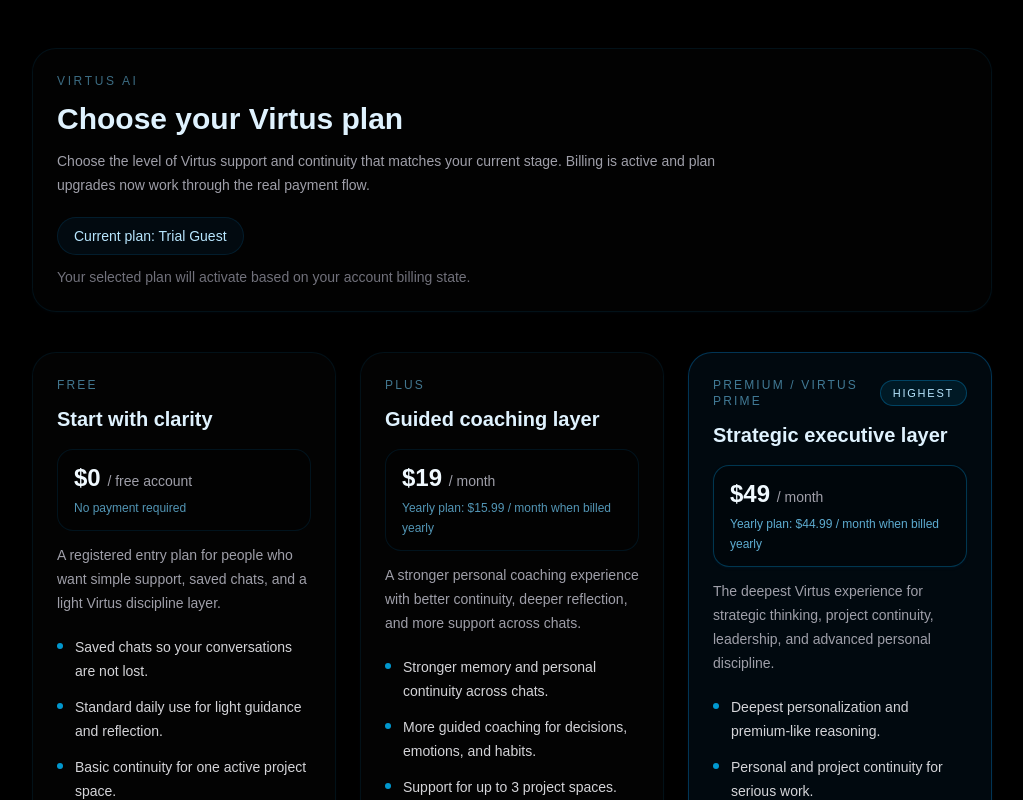
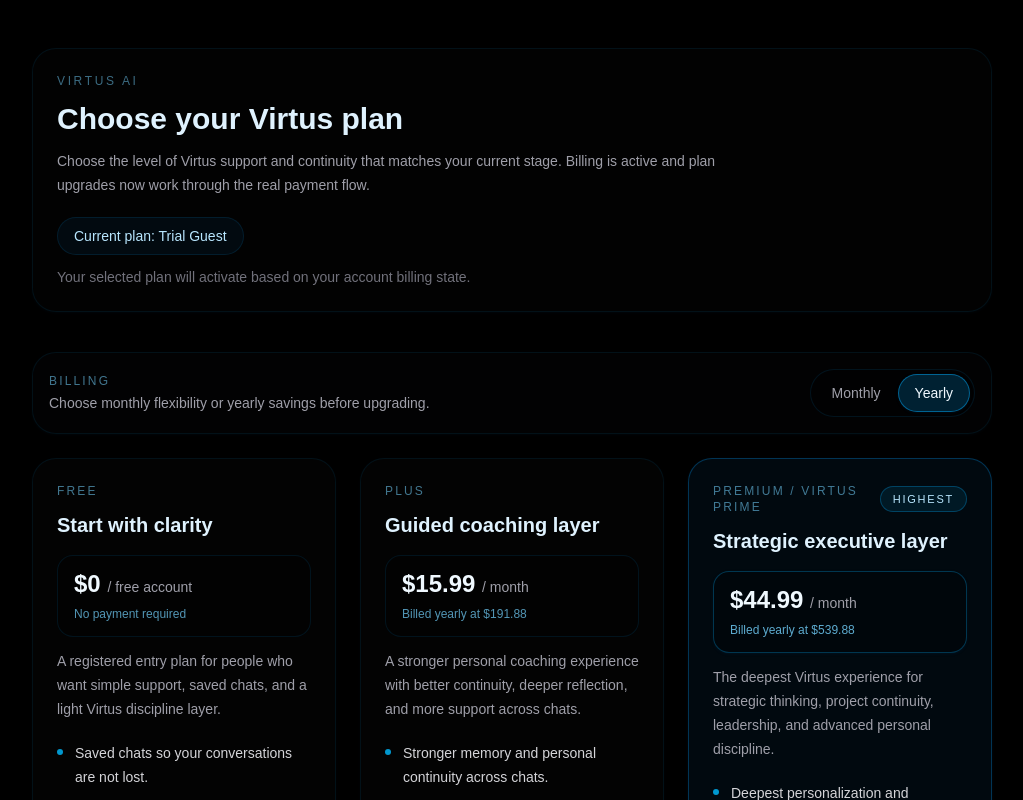
Before and after one commit to SirSebastian-ux/virtus.ai, a Next.js app: page /upgrade in a window 1280 px wide. Shown: the top 800 px of the page, without its empty margins (128-1151 px from the left). Built offline with nearby package versions, Linux system fonts and the light colour scheme; no server answers.

Commit message:
Add monthly yearly billing toggle

```diff
--- a/app/api/stripe/checkout/route.js
+++ b/app/api/stripe/checkout/route.js
@@ -5,11 +5,18 @@ import { createClient } from "@/lib/supabase-server";
 export async function POST(req) {
   try {
     const body = await req.json();
-    const { plan } = body;
+    const { plan, billingCycle = "monthly" } = body;
 
     if (!plan || (plan !== "plus" && plan !== "premium")) {
       return NextResponse.json(
         { error: "Invalid plan selected." },
+        { status: 400 }
+      );
+    }
+
+    if (billingCycle !== "monthly" && billingCycle !== "yearly") {
+      return NextResponse.json(
+        { error: "Invalid billing cycle selected." },
         { status: 400 }
       );
     }
@@ -28,9 +35,13 @@ export async function POST(req) {
     }
 
     const priceId =
-      plan === "plus"
+      plan === "plus" && billingCycle === "monthly"
         ? process.env.STRIPE_PLUS_MONTHLY_PRICE_ID
-        : process.env.STRIPE_PREMIUM_MONTHLY_PRICE_ID;
+        : plan === "plus" && billingCycle === "yearly"
+        ? process.env.STRIPE_PLUS_YEARLY_PRICE_ID
+        : plan === "premium" && billingCycle === "monthly"
+        ? process.env.STRIPE_PREMIUM_MONTHLY_PRICE_ID
+        : process.env.STRIPE_PREMIUM_YEARLY_PRICE_ID;
 
     if (!priceId) {
       return NextResponse.json(
@@ -50,21 +61,23 @@ export async function POST(req) {
           quantity: 1,
         },
       ],
-      success_url: `${appUrl}/upgrade?success=true&plan=${plan}`,
+      success_url: `${appUrl}/upgrade?success=true&plan=${plan}&billing=${billingCycle}`,
       cancel_url: `${appUrl}/upgrade?canceled=true`,
       metadata: {
         user_id: user.id,
         virtus_plan: plan,
+        virtus_billing_cycle: billingCycle,
       },
       subscription_data: {
         metadata: {
           user_id: user.id,
           virtus_plan: plan,
+          virtus_billing_cycle: billingCycle,
         },
       },
     });
 
-        return NextResponse.json({ url: session.url });
+    return NextResponse.json({ url: session.url });
   } catch (error) {
     console.error("STRIPE CHECKOUT ERROR FULL:", {
       message: error.message,
--- a/app/upgrade/UpgradeCardsClient.js
+++ b/app/upgrade/UpgradeCardsClient.js
@@ -7,12 +7,14 @@ export default function UpgradeCardsClient({ currentPlan, isAuthenticated }) {
   const router = useRouter();
   const searchParams = useSearchParams();
   const [loadingPlan, setLoadingPlan] = useState(null);
+  const [billingCycle, setBillingCycle] = useState("yearly");
   const [error, setError] = useState("");
   const [successMessage, setSuccessMessage] = useState("");
 
   useEffect(() => {
     const success = searchParams.get("success");
     const selectedPlan = searchParams.get("plan");
+    const selectedBilling = searchParams.get("billing");
 
     if (success === "true") {
       const planLabel =
@@ -22,7 +24,18 @@ export default function UpgradeCardsClient({ currentPlan, isAuthenticated }) {
           ? "Premium / Virtus Prime"
           : "Plan";
 
-      setSuccessMessage(`${planLabel} activated successfully.`);
+      const billingLabel =
+        selectedBilling === "yearly"
+          ? "yearly"
+          : selectedBilling === "monthly"
+          ? "monthly"
+          : "";
+
+      setSuccessMessage(
+        billingLabel
+          ? `${planLabel} ${billingLabel} plan activated successfully.`
+          : `${planLabel} activated successfully.`
+      );
       router.refresh();
 
       setTimeout(() => {
@@ -32,6 +45,7 @@ export default function UpgradeCardsClient({ currentPlan, isAuthenticated }) {
   }, [searchParams, router]);
 
   const isGuestSelection = !isAuthenticated;
+  const isYearly = billingCycle === "yearly";
 
   const canChooseFree = currentPlan === "free";
   const canChoosePlus = currentPlan === "free" || currentPlan === "plus";
@@ -49,7 +63,7 @@ export default function UpgradeCardsClient({ currentPlan, isAuthenticated }) {
           headers: {
             "Content-Type": "application/json",
           },
-          body: JSON.stringify({ plan }),
+          body: JSON.stringify({ plan, billingCycle }),
         });
 
         const data = await res.json();
@@ -121,7 +135,42 @@ export default function UpgradeCardsClient({ currentPlan, isAuthenticated }) {
   const noteClass =
     "mt-4 rounded-2xl border border-sky-900/20 bg-black/25 px-4 py-3 text-xs leading-5 text-zinc-500";
 
+  const toggleButtonClass = (value) =>
+    billingCycle === value
+      ? "rounded-full border border-sky-500/50 bg-sky-500/20 px-4 py-2 text-sm font-medium text-sky-50 shadow-sm shadow-sky-950/20"
+      : "rounded-full border border-transparent px-4 py-2 text-sm font-medium text-zinc-400 transition hover:bg-sky-950/25 hover:text-sky-100";
+
   return (
+    <div className="space-y-6">
+      <div className="flex flex-col gap-3 rounded-3xl border border-sky-900/20 bg-zinc-950/30 p-4 shadow-sm shadow-sky-950/10 backdrop-blur-sm sm:flex-row sm:items-center sm:justify-between">
+        <div>
+          <p className="text-xs uppercase tracking-[0.18em] text-sky-300/55">
+            Billing
+          </p>
+          <p className="mt-1 text-sm text-zinc-400">
+            Choose monthly flexibility or yearly savings before upgrading.
+          </p>
+        </div>
+
+        <div className="inline-flex w-full rounded-full border border-sky-900/25 bg-black/30 p-1 sm:w-auto">
+          <button
+            type="button"
+            onClick={() => setBillingCycle("monthly")}
+            className={toggleButtonClass("monthly")}
+          >
+            Monthly
+          </button>
+
+          <button
+            type="button"
+            onClick={() => setBillingCycle("yearly")}
+            className={toggleButtonClass("yearly")}
+          >
+            Yearly
+          </button>
+        </div>
+      </div>
+
       <div className="grid gap-6 md:grid-cols-3">
         {isGuestSelection || currentPlan === "free" ? (
           <section className={cardClass}>
@@ -131,7 +180,12 @@ export default function UpgradeCardsClient({ currentPlan, isAuthenticated }) {
               <h2 className={titleClass}>Start with clarity</h2>
 
               <div className="mt-4 rounded-2xl border border-sky-900/25 bg-black/25 px-4 py-3">
-              <p className="text-2xl font-semibold text-sky-50">$0 <span className="text-sm font-normal text-zinc-400">/ free account</span></p>
+                <p className="text-2xl font-semibold text-sky-50">
+                  $0{" "}
+                  <span className="text-sm font-normal text-zinc-400">
+                    / free account
+                  </span>
+                </p>
                 <p className="mt-1 text-xs leading-5 text-sky-300/70">
                   No payment required
                 </p>
@@ -191,9 +245,16 @@ export default function UpgradeCardsClient({ currentPlan, isAuthenticated }) {
               <h2 className={titleClass}>Guided coaching layer</h2>
 
               <div className="mt-4 rounded-2xl border border-sky-900/25 bg-black/25 px-4 py-3">
-              <p className="text-2xl font-semibold text-sky-50">$19 <span className="text-sm font-normal text-zinc-400">/ month</span></p>
+                <p className="text-2xl font-semibold text-sky-50">
+                  {isYearly ? "$15.99" : "$19"}{" "}
+                  <span className="text-sm font-normal text-zinc-400">
+                    / month
+                  </span>
+                </p>
                 <p className="mt-1 text-xs leading-5 text-sky-300/70">
-                Yearly plan: $15.99 / month when billed yearly
+                  {isYearly
+                    ? "Billed yearly at $191.88"
+                    : "Yearly option: $15.99 / month when billed yearly"}
                 </p>
               </div>
 
@@ -244,7 +305,9 @@ export default function UpgradeCardsClient({ currentPlan, isAuthenticated }) {
                   ? "Current plan"
                   : loadingPlan === "plus"
                   ? "Opening checkout..."
-                : "Upgrade to Plus"}
+                  : isYearly
+                  ? "Upgrade to Plus Yearly"
+                  : "Upgrade to Plus Monthly"}
               </button>
             ) : null}
           </section>
@@ -266,9 +329,16 @@ export default function UpgradeCardsClient({ currentPlan, isAuthenticated }) {
               <h2 className={titleClass}>Strategic executive layer</h2>
 
               <div className="mt-4 rounded-2xl border border-sky-500/30 bg-black/25 px-4 py-3 shadow-sm shadow-sky-950/20">
-              <p className="text-2xl font-semibold text-sky-50">$49 <span className="text-sm font-normal text-zinc-400">/ month</span></p>
+                <p className="text-2xl font-semibold text-sky-50">
+                  {isYearly ? "$44.99" : "$49"}{" "}
+                  <span className="text-sm font-normal text-zinc-400">
+                    / month
+                  </span>
+                </p>
                 <p className="mt-1 text-xs leading-5 text-sky-300/80">
-                Yearly plan: $44.99 / month when billed yearly
+                  {isYearly
+                    ? "Billed yearly at $539.88"
+                    : "Yearly option: $44.99 / month when billed yearly"}
                 </p>
               </div>
 
@@ -319,7 +389,9 @@ export default function UpgradeCardsClient({ currentPlan, isAuthenticated }) {
                   ? "Current plan"
                   : loadingPlan === "premium"
                   ? "Opening checkout..."
-                : "Upgrade to Premium / Virtus Prime"}
+                  : isYearly
+                  ? "Upgrade to Premium Yearly"
+                  : "Upgrade to Premium Monthly"}
               </button>
             ) : null}
           </section>
@@ -337,5 +409,6 @@ export default function UpgradeCardsClient({ currentPlan, isAuthenticated }) {
           </p>
         ) : null}
       </div>
+    </div>
   );
 }
```
Lines whose indentation alone changed are shown as unchanged.
